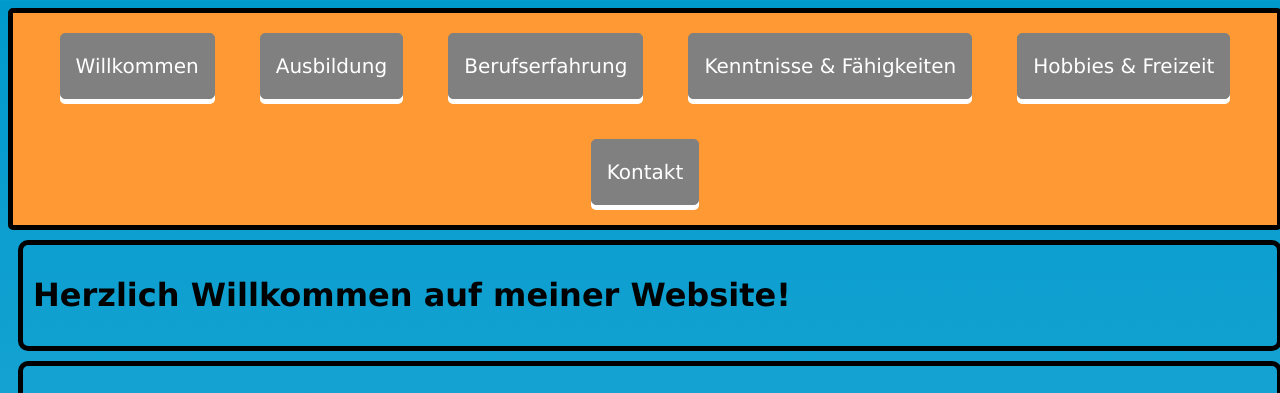
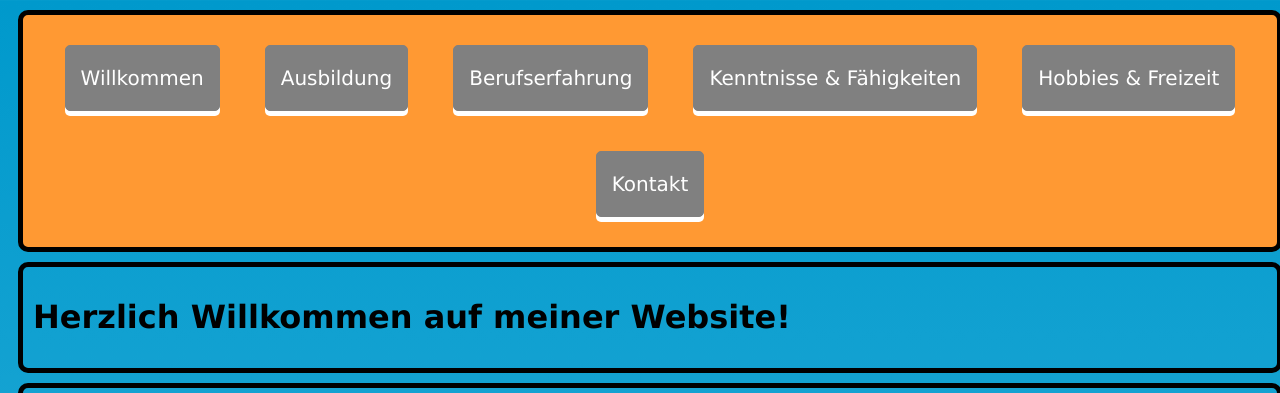
Before and after one commit to LiekeSchors/LiekeSchors.github.io, a plain HTML site: page index.html in a window 1280 px wide. Shown: the top 393 px of the page. Drawn offline with Linux system fonts and the light colour scheme.

Commit message:
Update MeineWebsite.css

```diff
--- a/MeineWebsite.css
+++ b/MeineWebsite.css
@@ -33,13 +33,16 @@ header {
 }
 
 .navigation {
+  position: relative;
+  box-sizing: border-box;
+  width: 100%;
+  border-radius: 10px;
+  padding: 10px;
   border: 5px solid black;
-  position: static;
+  margin: 10px;
   text-align: center;
-  width: 100%;
   background-color: #ff9933;
   text-align: center;
-  border-radius: 5px;
 }
 
 .navigation a {
```
